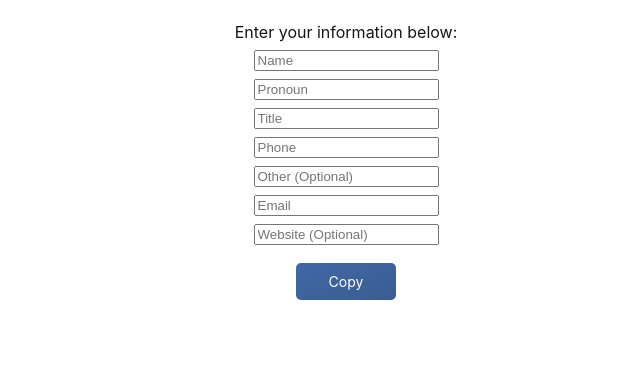
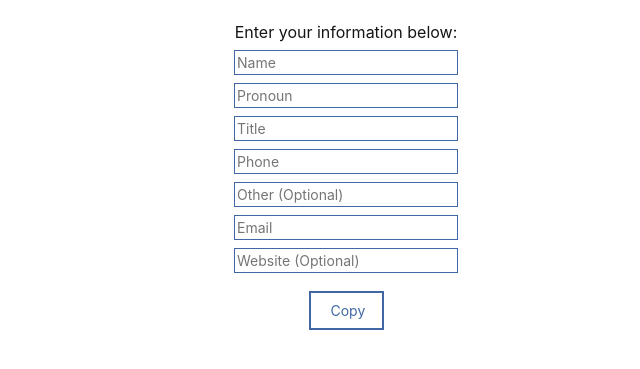
Before and after one commit to evefalcao/woscSignature, a plain HTML site: page index.html in a window 1280 px wide. Shown: the part 291-660 px from the top of the page, without its empty margins (294-934 px from the left). Drawn offline with Linux system fonts and the light colour scheme.

Commit message:
change button style

```diff
--- a/index.html
+++ b/index.html
@@ -131,35 +131,36 @@
 
         .input-style input {
             margin-top: 8px;
+            border: 1px solid #4168a5;
+            font-family: 'Inter', Arial, Helvetica, sans-serif;
+            font-size: 14px;
+            line-height: 1.5;
         }
 
         .styled {
-            width: 100px;
-            border: 0;
+            width: 75px;
+            border: 2px solid #4168a5;
+            background-color: white;
             line-height: 2.5;
-            padding: 20 20px;
+            padding: 0 20px;
             font-size: 14px;
+            font-family: 'Inter', Arial, Helvetica, sans-serif;
             text-align: center;
-            color: #fff;
-            border-radius: 5px;
-            background-color: #4168a5;
-            background-image: linear-gradient(
-                to top left,
-                rgba(0, 0, 0, 0.1),
-                rgba(0, 0, 0, 0.1) 10%,
-                rgba(0, 0, 0, 0)
-            );
-
+            color: #4168a5;
+            cursor: pointer;
+            align-items: center;
+            justify-content: center;
+            flex-direction: column;
         }
 
         .styled:hover {
-            background-color: #4160a0
+            background: #4168a5;
+            color: white;
         }
 
         .styled:active {
-            box-shadow:
-                inset -2px -2px 2px #5799cc,
-                inset 3px 3px 3px #474747a2;
+            box-shadow: rgba(0, 0, 0, .15) 0 3px 9px 0;
+            transform: translateY(-2px);
         }
 
 
@@ -304,7 +305,7 @@
             <br>
         </div>
 
-        <button class="styled main" type="button" onclick="copyDivToClipboard()">Copy</button>
+        <button id="copybtn" class="styled" type="button" onclick="copyDivToClipboard()">Copy</button>
     </center>
 
     <script>
@@ -322,6 +323,13 @@
             window.getSelection().addRange(range); // to select text
             document.execCommand("copy");
             window.getSelection().removeAllRanges();// to deselect
+            changeText();
+        }
+
+        function changeText(){
+            var elem = document.getElementById("copybtn");
+            if (elem.innerHTML=="Copy") elem.innerHTML = "Copied!";
+            else elem.innerHTML = "Copy";
         }
 
     </script>
```
